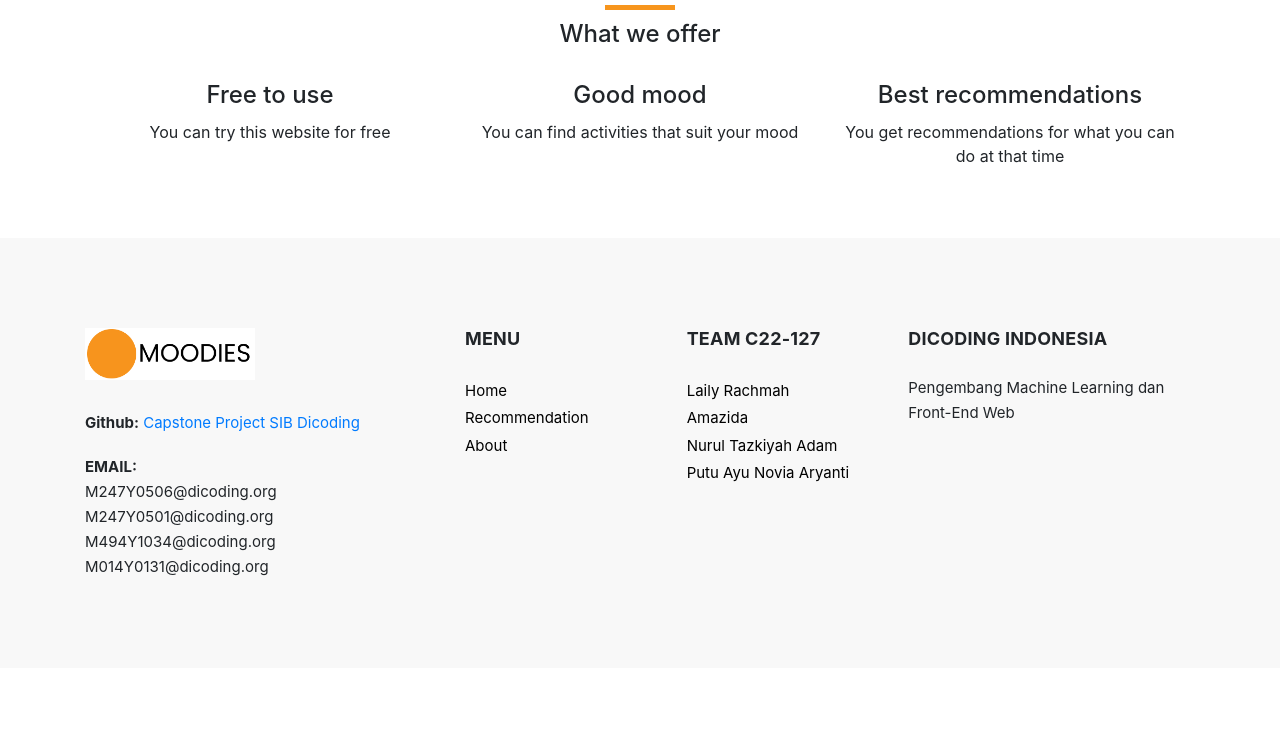
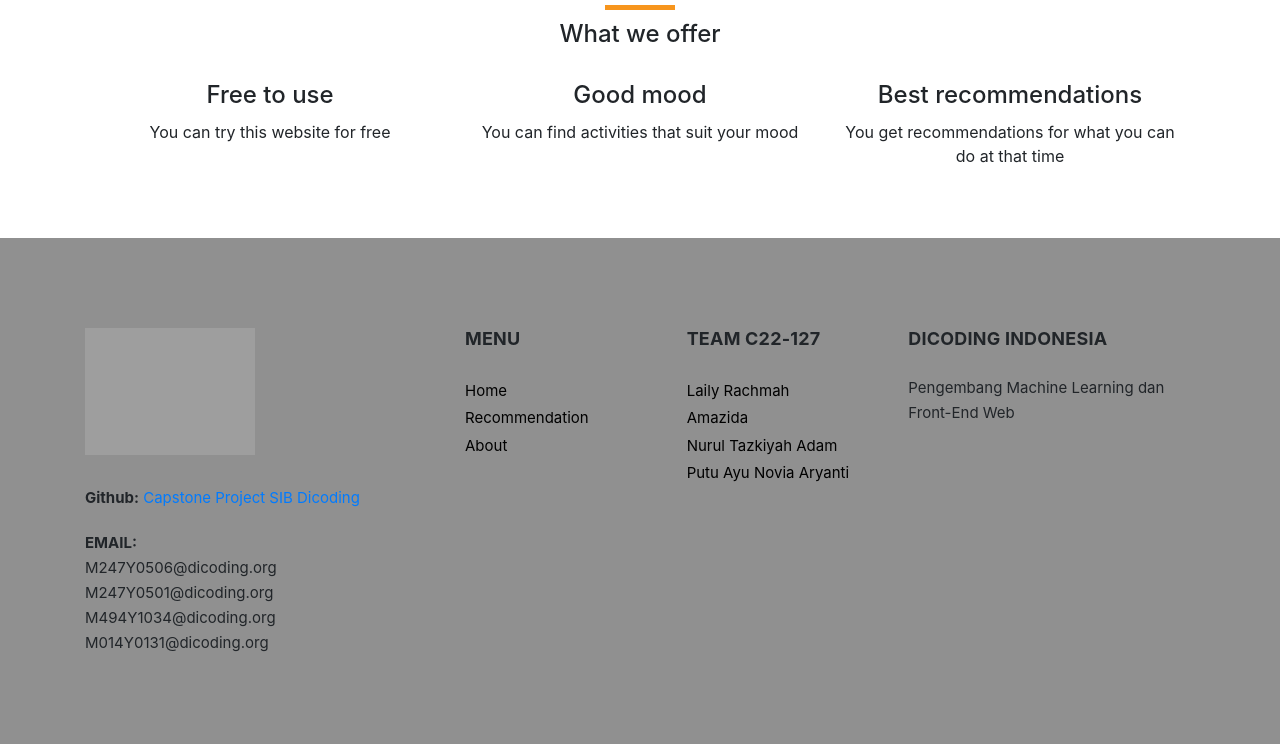
Before and after one commit to lailyrhmh/capstone-project-sib-dicoding, a Flask app: page / in a window 1280 px wide. Shown: the part 734-1478 px from the top of the page. Before the commit the page ends 1310 px from the top, so only its background shows below. Run offline with Flask 2, Linux system fonts and the light colour scheme; parts of the project's set-up code (start-up, migrations or seed data) failed here and were passed over; grey boxes are pictures that could not be loaded.

Commit message:
update footer

```diff
--- a/static/css/style.css
+++ b/static/css/style.css
@@ -339,7 +339,7 @@ color: #F7941D;
 /** footer **/
 
 footer {
-  background: #f8f8f8;
+  background: #909090;
   padding: 90px 0 70px;
 }
 
--- a/templates/partials/footer.html
+++ b/templates/partials/footer.html
@@ -4,7 +4,7 @@
           <div class="col-md-4">
               <div class="full">
                  <div class="logo_footer">
-                  <img width="170" src="{{ url_for('static', filename='img/logo.png') }}" alt="#" />
+                  <img width="170" src="{{ url_for('static', filename='img/logo-f.png') }}" alt="#" />
                  </div>
                  <div class="information_f">
                    <p><strong>Github:</strong> <a href="https://github.com/lailyrhmh/capstone-project-sib-dicoding"> Capstone Project SIB Dicoding</a></p>
```
